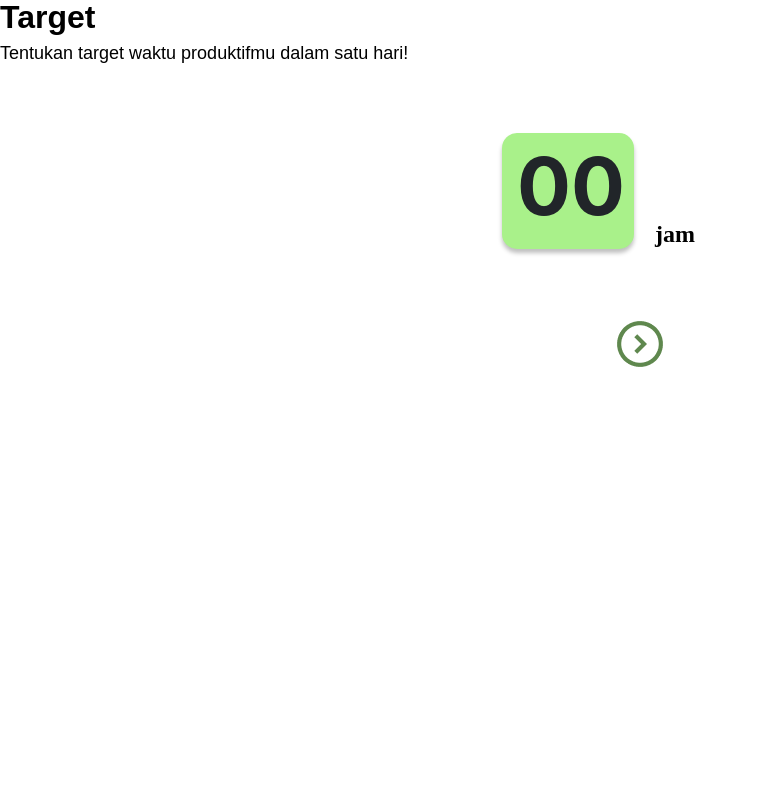
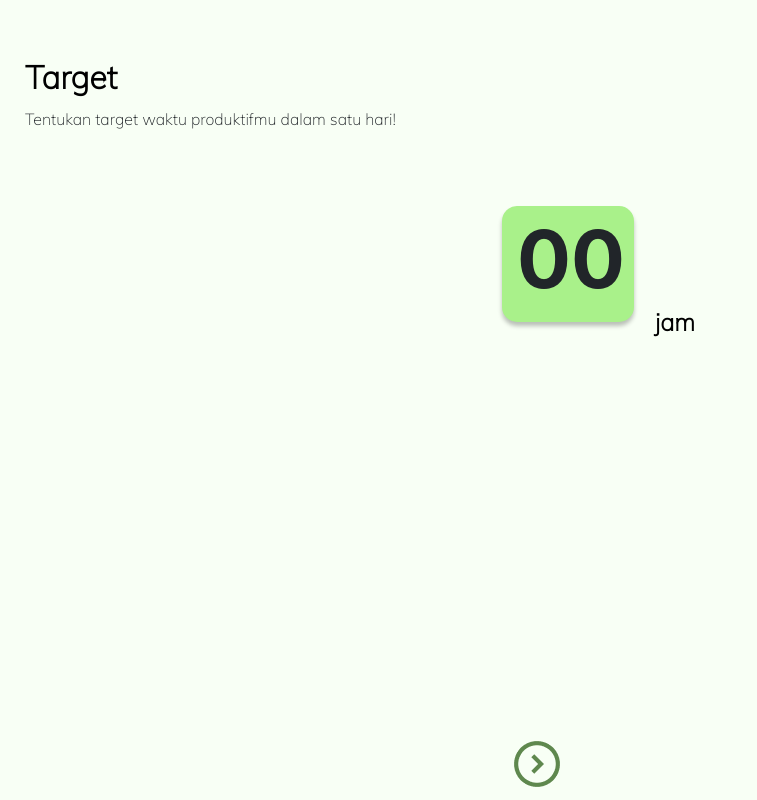
Before and after one commit to chintyaw/Focus-It, a plain HTML site: page html/target.html in a window 1280 px wide. Shown: the whole page, without its empty margins (0-757 px from the left). Drawn offline with nearby package versions, Linux system fonts and the light colour scheme.

Commit message:
fixed target

```diff
--- a/css/target.css
+++ b/css/target.css
@@ -1,5 +1,21 @@
-.container {
-  padding: 0;
+@font-face {
+  font-family: "Mulish";
+  src: url(../assets/fonts/Mulish-ExtraLight.ttf);
+}
+
+html,
+body {
+  overflow-x: hidden;
+}
+
+body {
+  background: #f8fff5;
+}
+
+.text {
+  font-family: "Mulish", sans-serif;
+padding: 0;
+margin: 60px 25px;
 }
 
 .clock {
@@ -9,17 +25,18 @@
   line-height: 105px;
   font-size: 5em;
   flex: inherit;
-  background-color: #a9f18a;
+  background-color: #A9F18A;
   box-shadow: 0px 4px 4px rgba(0, 0, 0, 0.25);
   border-radius: 15px;
-  margin: 0 auto;
+  margin: 15px auto;
+  text-align: center;
 }
 
 #angka {
   margin-right: 3px;
 }
 #jam {
-  font-family: Mulish;
+  font-family: "Mulish", sans-serif;
   font-style: normal;
   font-weight: bold;
   font-size: 24px;
@@ -32,9 +49,10 @@
 }
 
 h1 {
-  font-family: "Mulish", sans-serif;
+  margin: 12px 0;
+  font-family: 'Mulish', sans-serif;
   font-style: normal;
-  font-weight: bold;
+  font-weight: bolder;
   font-size: 32px;
   line-height: 35px;
   /* or 109% */
@@ -46,22 +64,9 @@ h1 {
 }
 
 /* Tentukan target waktu produktifmu dalam satu hari! */
-p {
-  margin-bottom: 70px;
-  font-family: "Mulish", sans-serif;
-  font-style: normal;
-  font-weight: 200;
-  font-size: 18px;
-  line-height: 20px;
-  /* or 111% */
-
-  text-align: justify;
-
-  color: #000000;
-}
 
 .icon {
-  text-align: center;
-  overflow: auto;
-  padding-top: 70px;
+  position: absolute;
+  bottom: 11px;
+  left: 40%;
 }
```
